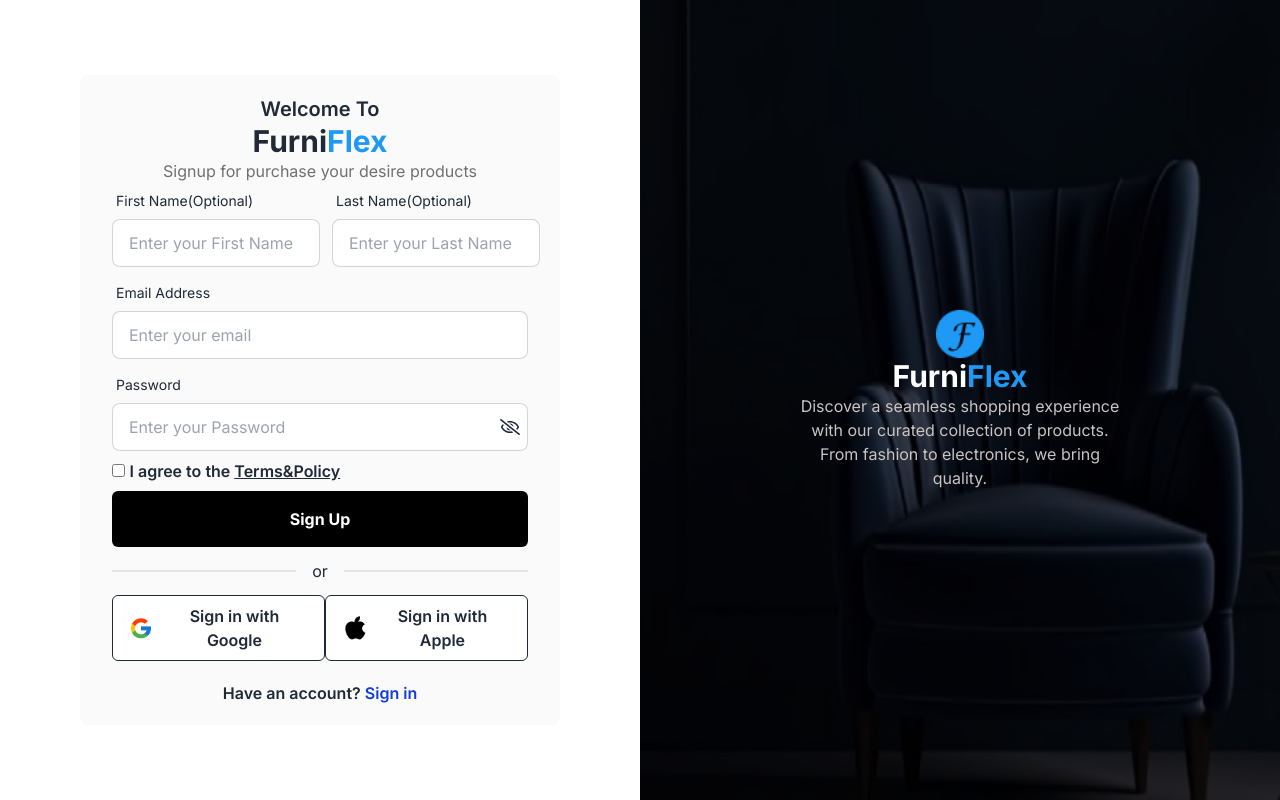
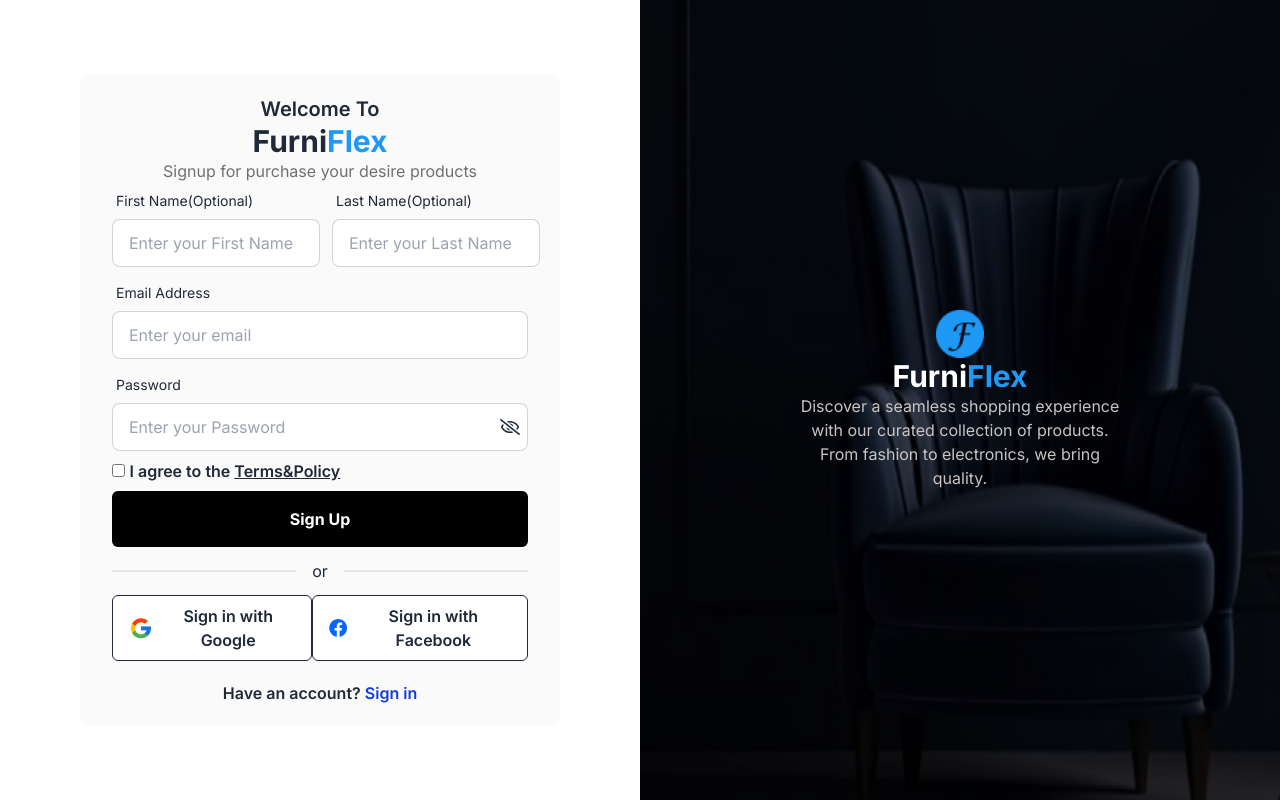
Before and after one commit to mohaiminul375/Furni-Flex-Client, a React (Vite) app: page /SignUp in a window 1280 px wide. Built offline with nearby package versions, Linux system fonts and the light colour scheme; no server answers.

Commit message:
update: impliment facebook auth

```diff
--- a/src/Components/Shared/SocialLogin.jsx
+++ b/src/Components/Shared/SocialLogin.jsx
@@ -3,21 +3,37 @@
 import apple from "../../../src/assets/apple-icon.png";
 import { AuthContext } from "../../Provider/AuthProvider";
 import toast, { Toaster } from "react-hot-toast";
+import { FaFacebook } from "react-icons/fa";
 const SocialLogin = () => {
-  const { googleLogin } = useContext(AuthContext);
+  const { googleLogin, facebookLogin } = useContext(AuthContext);
   // google login
   const handleGoogleLogin = () => {
     googleLogin()
       .then((result) => {
         console.log(result.user);
-        toast.success('login successfully')
+        toast.success("login successfully");
         setTimeout(() => {
           navigate("/products");
         }, 1000);
       })
       .catch((error) => {
         console.log(error);
-        toast.error(error?.message)
+        toast.error(error?.message);
+      });
+  };
+  // facebook login
+  const handleFacebookLogin = () => {
+    facebookLogin()
+      .then((result) => {
+        console.log(result.user);
+        toast.success("login successfully");
+        setTimeout(() => {
+          navigate("/products");
+        }, 1000);
+      })
+      .catch((error) => {
+        console.log(error);
+        toast.error(error?.message);
       });
   };
   return (
@@ -30,9 +46,12 @@
           <img src={google} alt="" />
           <span>Sign in with Google</span>
         </button>
-        <button className="flex items-center justify-center gap-2 border border-gray-800 rounded-md bg-white font-semibold px-4 py-2">
-          <img src={apple} alt="" />
-          <span>Sign in with Apple</span>
+        <button
+          onClick={handleFacebookLogin}
+          className="flex items-center justify-center gap-2 border border-gray-800 rounded-md bg-white font-semibold px-4 py-2"
+        >
+          <FaFacebook className="text-xl text-[#0866FF]"/>
+          <span>Sign in with Facebook</span>
         </button>
       </div>
       <Toaster position="top-center" reverseOrder={false} />
--- a/src/Provider/AuthProvider.jsx
+++ b/src/Provider/AuthProvider.jsx
@@ -2,6 +2,7 @@
 import auth from "../firebase/firebase.config";
 import {
   createUserWithEmailAndPassword,
+  FacebookAuthProvider,
   GoogleAuthProvider,
   onAuthStateChanged,
   signInWithEmailAndPassword,
@@ -13,6 +14,7 @@
 const AuthProvider = ({ children }) => {
   const [user, setUser] = useState(null);
   const googleProvider = new GoogleAuthProvider();
+  const facebookProvider = new FacebookAuthProvider();
   // create user
   const createUser = (email, password) => {
     return createUserWithEmailAndPassword(auth, email, password);
@@ -25,7 +27,10 @@
   const googleLogin = () => {
     return signInWithPopup(auth, googleProvider);
   };
-
+  // facebook login
+  const facebookLogin = () => {
+    return signInWithPopup(auth, facebookProvider);
+  };
   // logOut
   const logOut = () => {
     return signOut(auth);
@@ -44,6 +49,7 @@
     login,
     googleLogin,
     logOut,
+    facebookLogin,
     user,
   };
   return (
```
